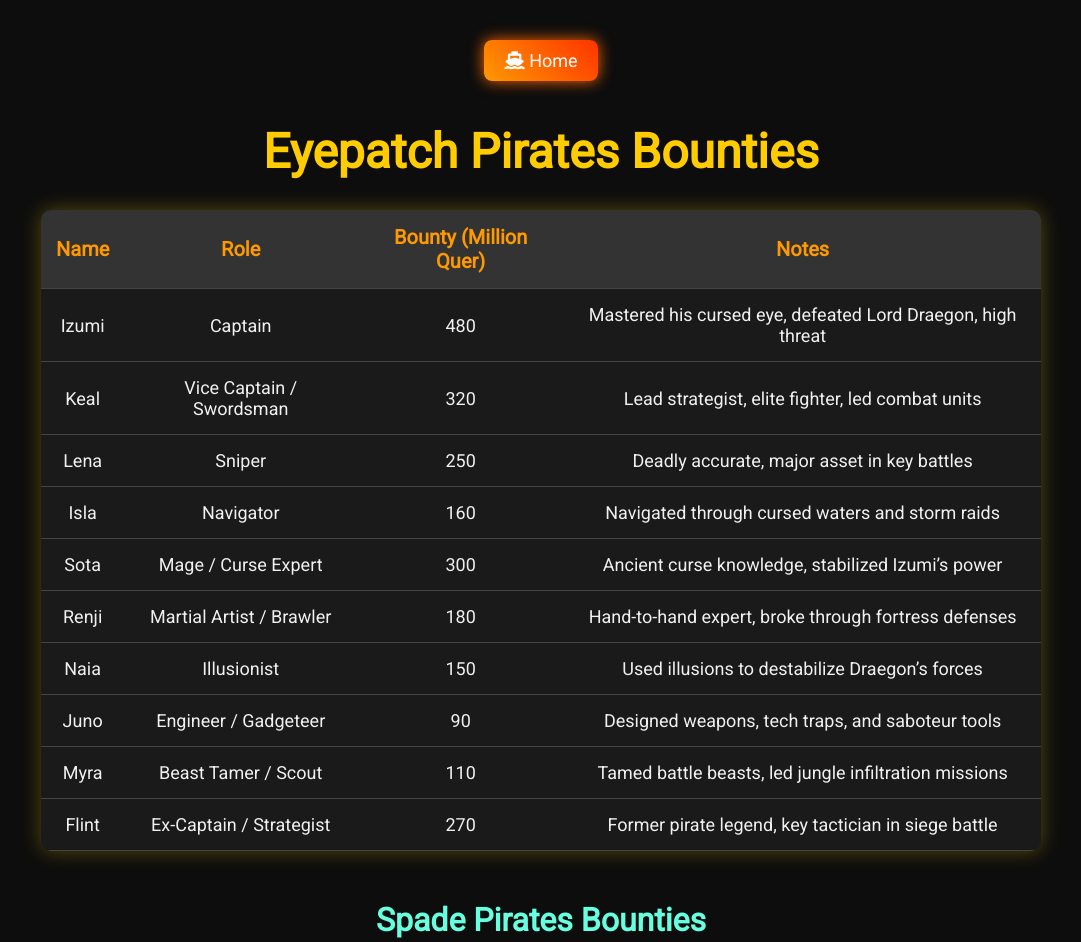
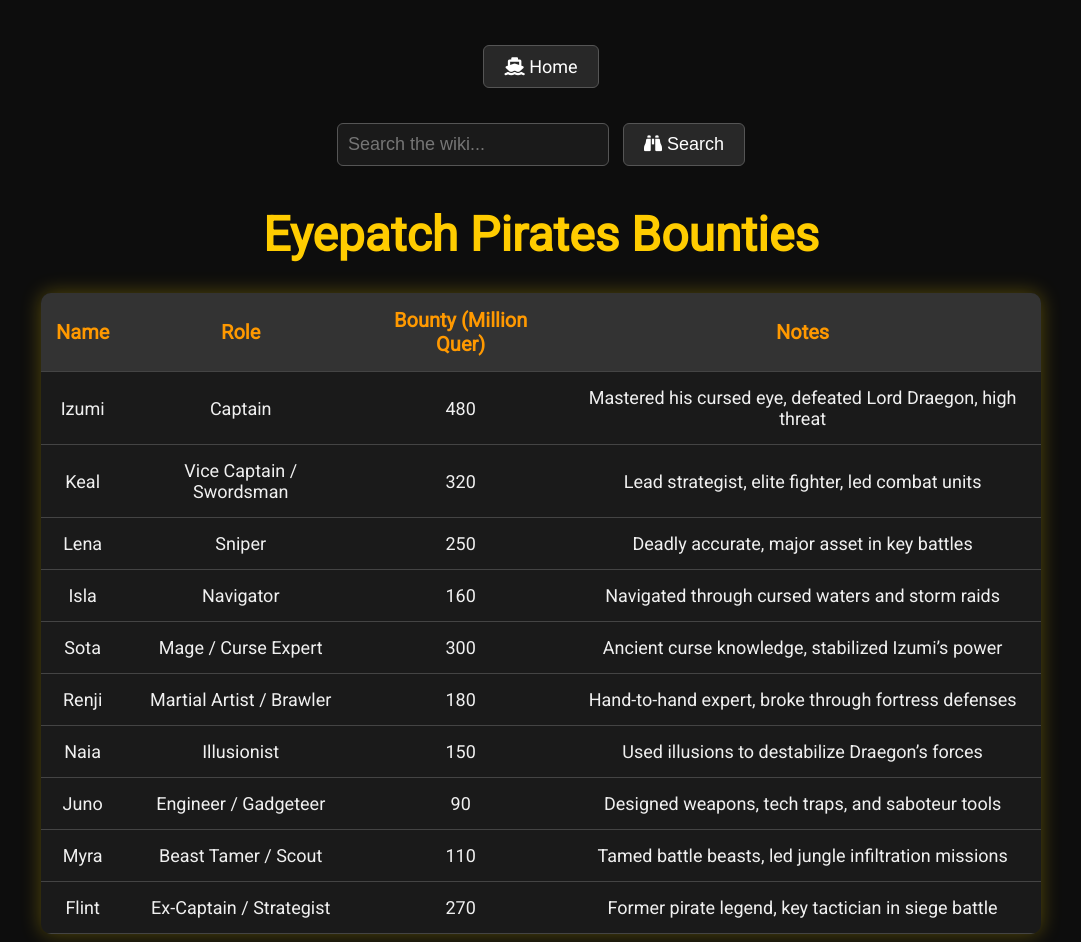
Before and after one commit to IzumiY87/eternal-dawn, a plain HTML site: page bounty.html in a window 1280 px wide. Shown: the top 942 px of the page, without its empty margins (99-1180 px from the left). Drawn offline with Linux system fonts and the light colour scheme.

Commit message:
Update bounty.html

```diff
--- a/bounty.html
+++ b/bounty.html
@@ -17,25 +17,49 @@
       padding: 30px;
       text-align: center;
     }
-    .button {
+    .home-button {
       display: inline-block;
-      margin: 10px;
+      margin: 15px 0;
       padding: 10px 20px;
       font-size: 18px;
+      background-color: #282828;
+      color: #ffffff;
+      text-decoration: none;
+      border-radius: 6px;
+      font-family: 'Roboto', sans-serif;
+      border: 1px solid #555;
+      transition: background-color 0.3s, transform 0.2s;
+    }
+    .home-button:hover {
+      background-color: #444;
+      transform: scale(1.05);
+    }
+    .search-bar {
+      margin: 20px 0 40px;
+    }
+    .search-bar input {
+      padding: 10px;
+      width: 250px;
+      font-size: 18px;
+      border: 1px solid #555;
+      border-radius: 6px;
+      background-color: #1a1a1a;
       color: #fff;
-      background: linear-gradient(45deg, #ff9900, #ff3300);
-      border: none;
-      border-radius: 8px;
+    }
+    .search-bar button {
+      padding: 10px 20px;
+      font-size: 18px;
+      margin-left: 10px;
+      background-color: #282828;
+      color: #ffffff;
+      border: 1px solid #555;
+      border-radius: 6px;
       cursor: pointer;
-      text-decoration: none;
-      transition: 0.4s;
-      box-shadow: 0 0 15px #ff6600;
-      font-family: 'Roboto', sans-serif;
+      transition: background-color 0.3s, transform 0.2s;
     }
-    .button:hover {
-      background: linear-gradient(45deg, #ff3300, #ff9900);
-      transform: scale(1.1);
-      box-shadow: 0 0 25px #ff6600;
+    .search-bar button:hover {
+      background-color: #444;
+      transform: scale(1.05);
     }
     h1 {
       color: #ffcc00;
@@ -74,14 +98,28 @@
       color: #66ffe0;
     }
   </style>
+
+  <script>
+    function searchWiki() {
+      alert("🔎 Search feature coming soon, captain!");
+    }
+  </script>
 </head>
 
 <body>
 
 <!-- Home Button -->
-<a href="index.html" class="button">
+<a href="index.html" class="home-button">
   <i class="fas fa-ship"></i> Home
 </a>
+
+<!-- Search Bar -->
+<div class="search-bar">
+  <input type="text" placeholder="Search the wiki...">
+  <button onclick="searchWiki()">
+    <i class="fas fa-binoculars"></i> Search
+  </button>
+</div>
 
 <h1>Eyepatch Pirates Bounties</h1>
 
```
